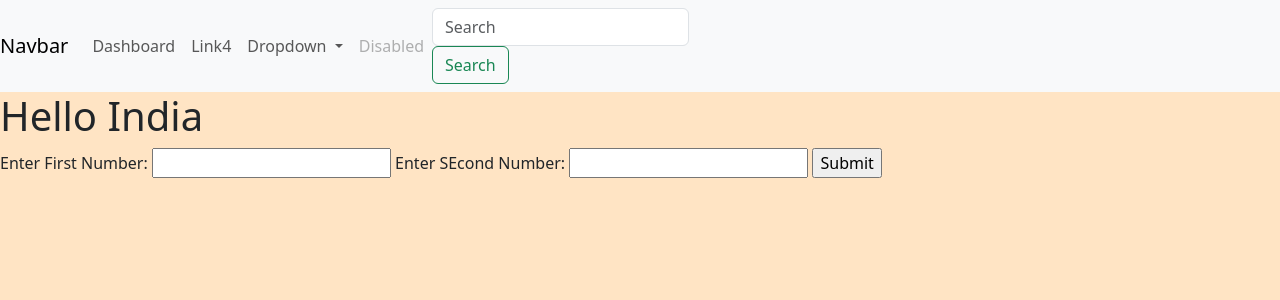
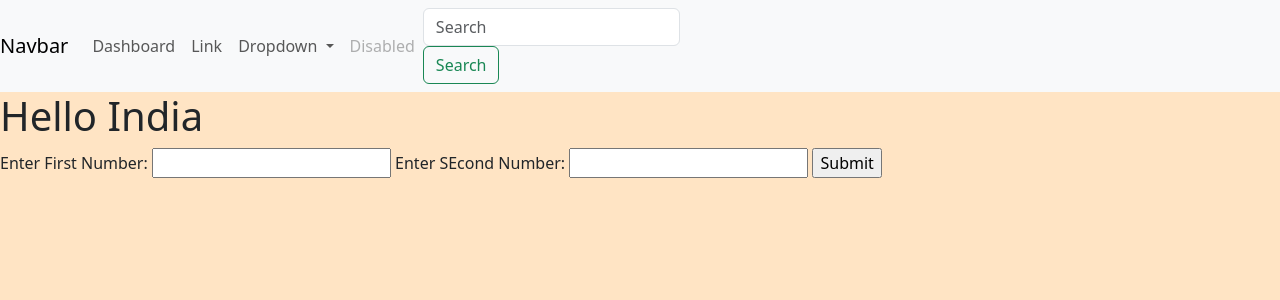
Before and after one commit to Aravind-dyapa/MyFirstDjango, a Django app: page / in a window 1280 px wide. Shown: the top 300 px of the page. Run offline with Django 5.2, Linux system fonts and the light colour scheme.

Commit message:
Activated Link tab

```diff
--- a/calc/urls.py
+++ b/calc/urls.py
@@ -3,5 +3,6 @@ from .import views
 urlpatterns=[
     path('',views.home, name='home'),
     path('add',views.add, name='add'),
-    path('dashboard',views.dashboard, name='dashboard')
+    path('dashboard',views.dashboard, name='dashboard'),
+    path('link',views.link, name='link')
 ]
--- a/calc/views.py
+++ b/calc/views.py
@@ -11,3 +11,6 @@ def add(request):
 
 def dashboard(request):
     return render(request,'dashboard.html')
+
+def link(request):
+    return render(request,'link.html')
--- /dev/null
+++ b/templates/link.html
@@ -0,0 +1 @@
+<a href="{% url 'home' %}"><button type="button" class="btn btn-success">Home</button></a>
--- a/templates/navbar.html
+++ b/templates/navbar.html
@@ -10,7 +10,7 @@
           <a class="nav-link" href="{% url 'dashboard' %}">Dashboard</a>
         </li>
         <li class="nav-item">
-          <a class="nav-link" href="#">Link4</a>
+          <a class="nav-link" href="{% url 'link' %}">Link</a>
         </li>
         <li class="nav-item dropdown">
           <a class="nav-link dropdown-toggle" href="#" id="navbarDropdown" role="button" data-toggle="dropdown" aria-haspopup="true" aria-expanded="false">
```
